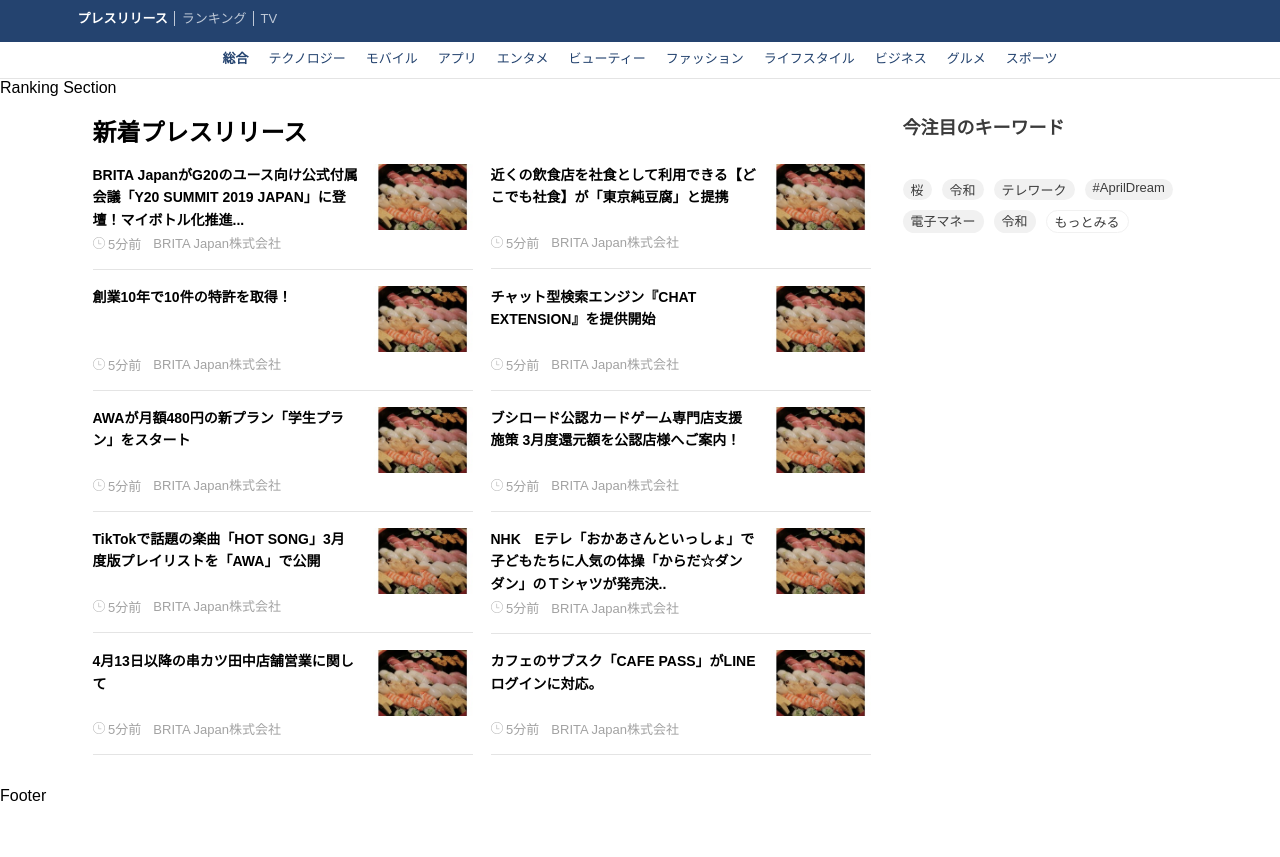
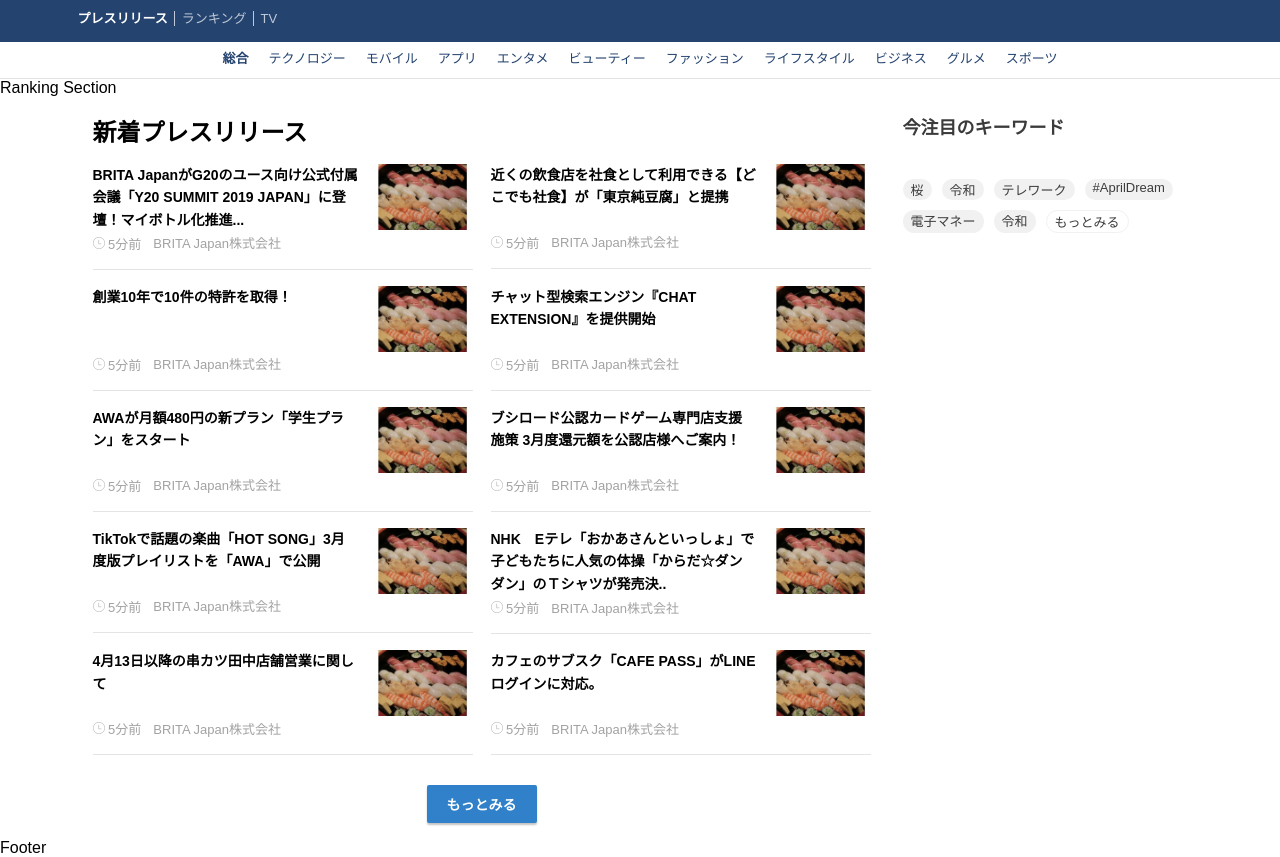
Before and after one commit to EC-9624/prtimes-kenshu-html-css, a plain HTML site: page index.html in a window 1280 px wide. Shown: the part 45-902 px from the top of the page. Before the commit the page ends 850 px from the top, so only its background shows below. Drawn offline with Linux system fonts and the light colour scheme.

Commit message:
feat: add load more btn

```diff
--- a/css/index.css
+++ b/css/index.css
@@ -66,7 +66,13 @@
   color: #a2a2a2;
 }
 
-.release-list__load {
+.release-list__load-wrapper {
+  display: flex;
+  justify-content: center;
+  margin-top: 30px;
+}
+
+.release-list__load-button {
   width: 110px;
   height: 38px;
   border-radius: 2px;
--- a/index.html
+++ b/index.html
@@ -346,7 +346,10 @@
                 </li>
 
             </ul>
-            <!-- <button class="release-list__load">もっとみる</button> -->
+            <div class="release-list__load-wrapper">
+                <button class="release-list__load-button">もっとみる</button>
+            </div>
+
         </main>
         <aside class="main-layout__sidebar">
             <div class="keyword">
```
